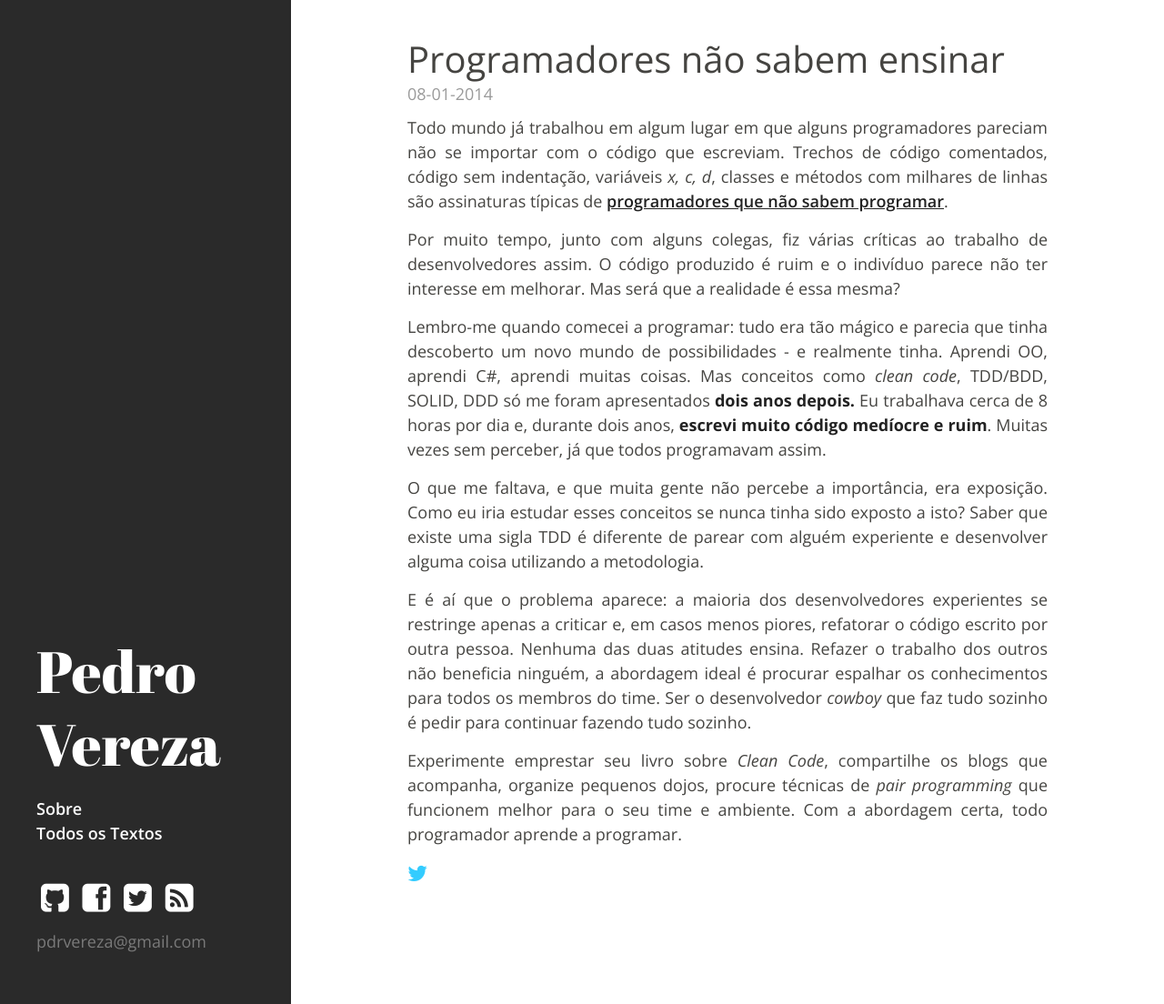
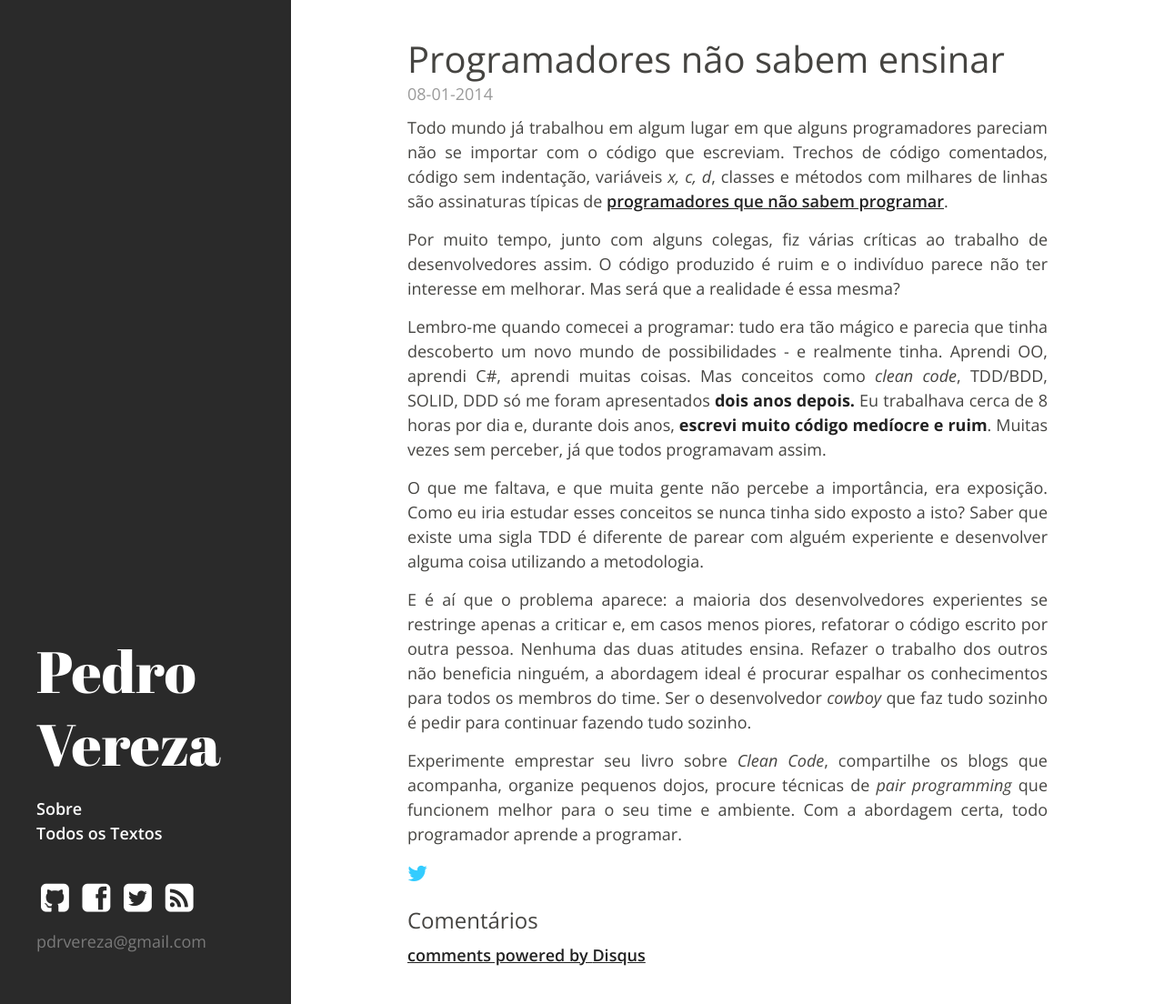
Before and after one commit to pedrovereza/pedrovereza.github.io, a Jekyll site: the page built from _posts/2014-01-08-programadores-nao-sabem-ensinar.md, in a window 1280 px wide and 1104 px high. Shown: the whole window at 91% size. Built offline with Jekyll 4.4.1, drawn with Linux system fonts in a browser that asks for light colours; Markdown is read by kramdown in place of the engine named in the settings; comment, search, counter and statistics services are not loaded.

Commit message:
Adding Disqus for comments

```diff
--- a/_layouts/post.html
+++ b/_layouts/post.html
@@ -3,8 +3,23 @@
 ---
 
 <div class="post">
-  <h1>{{ page.title }}</h1>
-  <span class="post-date">{{ page.date | date:"%d-%m-%Y" }}</span>
-  {{ content }}
-  <a class="tweet-button" title="Tweet" href="http://twitter.com/home/?status={{page.title}} (pedrovereza.com{{page.url}})"><i class="fa fa-twitter fa-lg"></i></a>
-</div>
+	<h1>{{ page.title }}</h1>
+	<span class="post-date">{{ page.date | date:"%d-%m-%Y" }}</span>
+	{{ content }}
+	<a class="tweet-button" title="Tweet" href="http://twitter.com/home/?status={{page.title}} (pedrovereza.com{{page.url}})"><i class="fa fa-twitter fa-lg"></i></a>
+
+	<h3>Comentários</h3>
+
+	<div id="disqus_thread"></div>
+	<script type="text/javascript">
+		var disqus_shortname = 'pedrovereza';
+
+		(function() {
+		 var dsq = document.createElement('script'); dsq.type = 'text/javascript'; dsq.async = true;
+		 dsq.src = '//' + disqus_shortname + '.disqus.com/embed.js';
+		 (document.getElementsByTagName('head')[0] || document.getElementsByTagName('body')[0]).appendChild(dsq);
+		 })();
+	 </script>
+	 <noscript>Please enable JavaScript to view the <a href="http://disqus.com/?ref_noscript">comments powered by Disqus.</a></noscript>
+	 <a href="http://disqus.com" class="dsq-brlink">comments powered by <span class="logo-disqus">Disqus</span></a>
+ </div>
```
